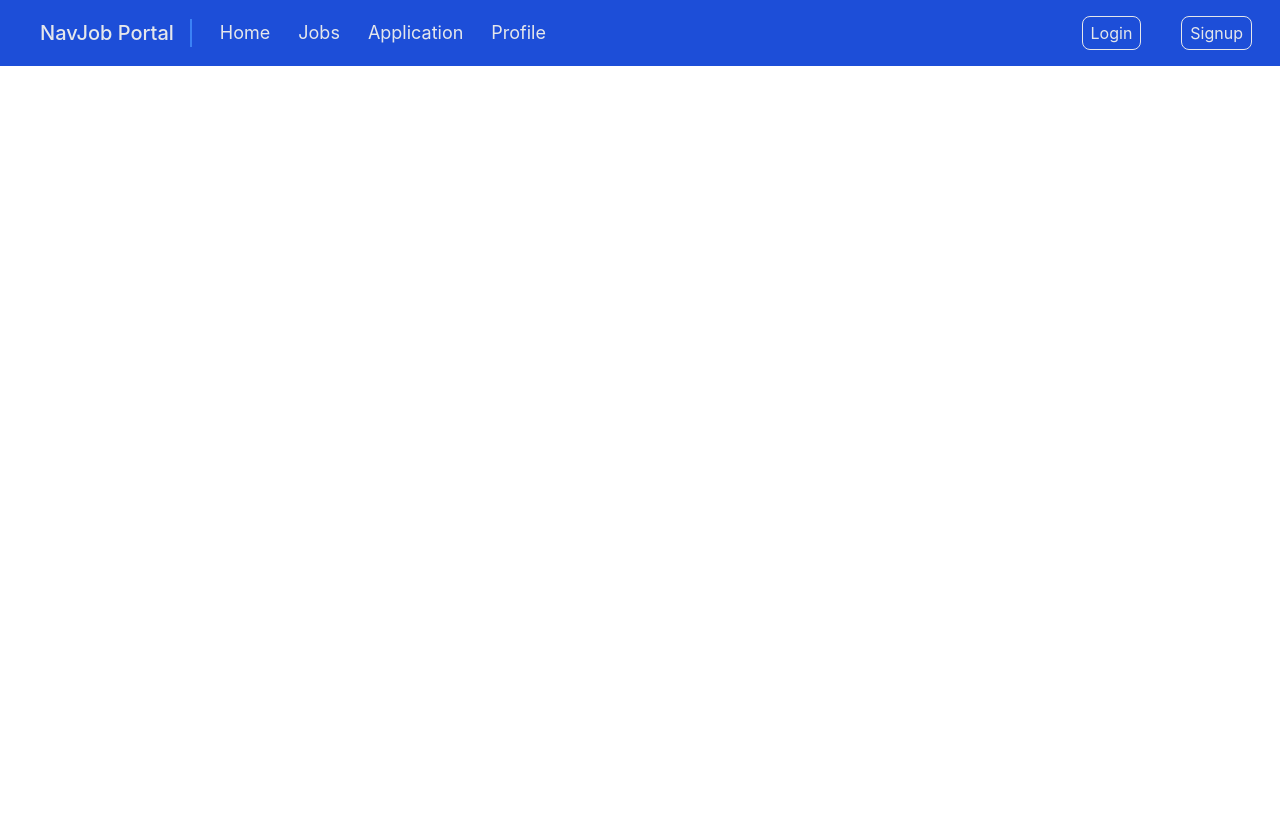
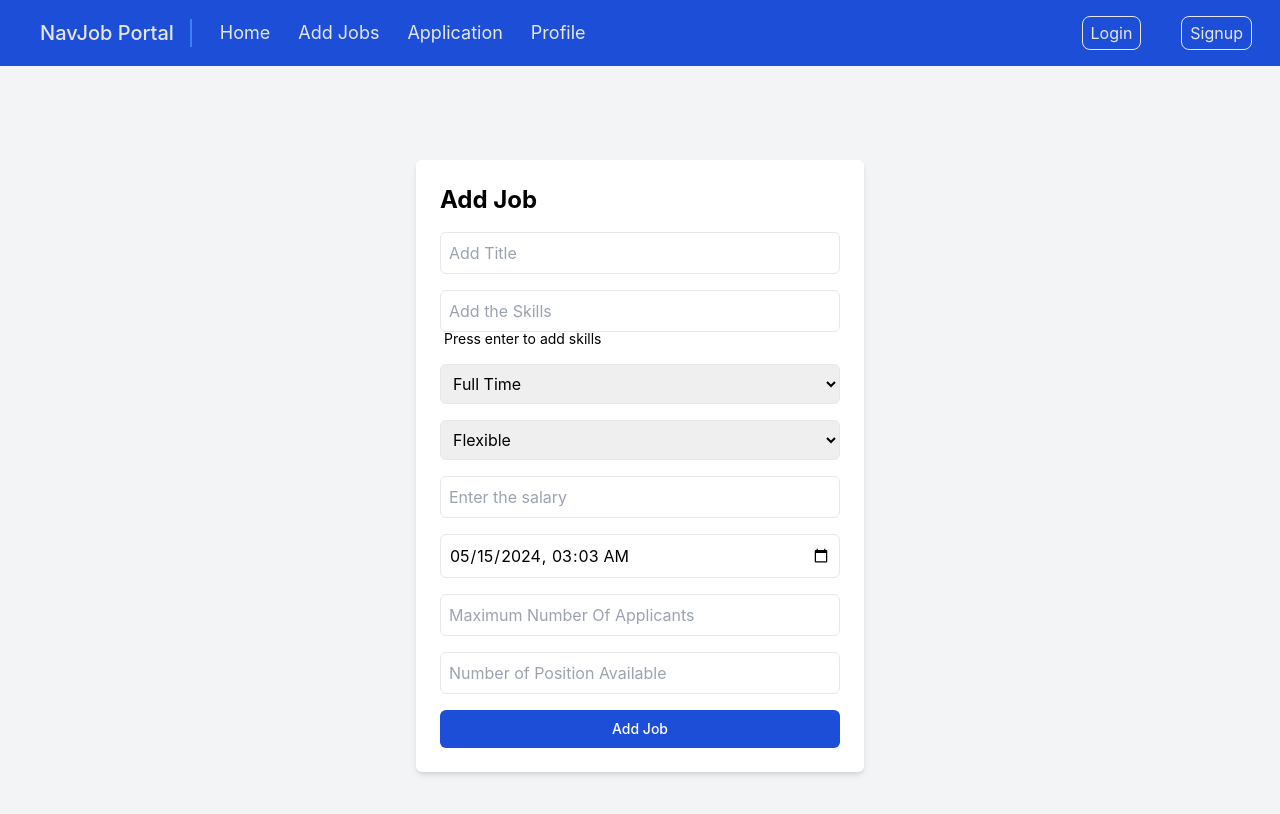
Before and after one commit to CogradDev/Navjobs_Frontend, a React (Create React App) app: page /addjobs in a window 1280 px wide. Shown: the top 814 px of the page. Built offline with nearby package versions, Linux system fonts and the light colour scheme.

Commit message:
Adding job is creating some essues

```diff
--- a/src/App.js
+++ b/src/App.js
@@ -9,6 +9,7 @@ import Navbar from './components/homepage/Navbar';
 import ToastAnim from './libs/ToastAnim';
 import Login from './components/loginsingup/Login';
 import Signup from './components/loginsingup/SignUp';
+import Addjobs from './components/recruiter/Addjob';
 
 function App() {
   return (
@@ -22,6 +23,7 @@ function App() {
           <Route exact path="/" element={<Home />}></Route>
           <Route exact path="/login" element={<Login/>}></Route>
           <Route exact path="/signup" element={<Signup/>}></Route>
+          <Route exact path="/addjobs" element={<Addjobs/>}></Route>
         </Routes>
 
       </Router>
--- a/src/components/homepage/Navbar.js
+++ b/src/components/homepage/Navbar.js
@@ -17,7 +17,7 @@ const Navbar = () => {
 
     let navLinks = [
         { name: "Home", link: "/" },
-        { name: "Jobs", link: "/jobs" },
+        { name: "Add Jobs", link: "/addjobs" },
         { name: "Application", link: "/application" },
         { name: "Profile", link: "/profile" }
     ];
--- /dev/null
+++ b/src/components/recruiter/Addjob.js
@@ -0,0 +1,171 @@
+import { useState } from "react";
+import apiList from '../../libs/apiLists';
+import { toast } from "react-toastify";
+
+const Addjobs = () => {
+
+    const [newSkill, setNewSkill] = useState("");
+
+    const [jobDetails, setJobDetails] = useState({
+        title: "",
+        maxApplicants: "",
+        maxPositions: "",
+        deadline: new Date(new Date().getTime() + 10 * 24 * 60 * 60 * 1000)
+            .toISOString()
+            .substr(0, 16),
+        skillsets: [],
+        jobType: "Full Time",
+        duration: "Flexible",
+        salary: ""
+    });
+
+    const handleInput = (key, value) => {
+        setJobDetails({
+            ...jobDetails,
+            [key]: value,
+        });
+        console.log("Key is :  ", key, "And value is :  ", value);
+    };
+
+    const handleSkillInputChange = (event) => {
+        setNewSkill(event.target.value);
+    };
+
+    const handleSkillInputKeyDown = (event) => {
+        if (event.key === "Enter") {
+            const trimmedSkill = newSkill.trim();
+            if (trimmedSkill !== "") {
+                setJobDetails({
+                    ...jobDetails,
+                    skillsets: [...jobDetails.skillsets, trimmedSkill],
+                });
+                setNewSkill(""); // Clear input after adding skill
+            }
+        }
+    }
+
+
+    const handleUpdate = async () => {
+        try {
+            const response = await fetch(apiList.jobs, {
+                method: 'POST',
+                headers: {
+                    'Authorization': `Bearer ${localStorage.getItem("token")}`
+                },
+                body: JSON.stringify(jobDetails)
+            });
+            console.log("This is stringify details \n", JSON.stringify(jobDetails));
+
+            const json = await response.json();
+            if (json.success) {
+                toast.success(json.message);
+            }
+            else {
+                toast.warn(json.message);
+            }
+
+        }
+        catch (err) {
+            toast.error("Some Error occured.");
+        }
+    };
+
+    return (
+        <>
+            <div className="flex items-center justify-center min-h-screen bg-gray-100">
+                <div className="w-full max-w-md p-6 bg-white rounded-md shadow-md">
+                    <h2 className="text-2xl font-bold mb-4">Add Job</h2>
+                    <div className="space-y-4">
+                        {/* <input
+                            type="text"
+                            placeholder="Title of the job"
+                            value={jobDetails.title}
+                            onChange={(event) => handleInput("title", event.target.value)}
+                            className="w-full p-2 border rounded-md outline-none"
+                        /> */}
+                        <input type="text" placeholder="Add Title" value={jobDetails.title} onChange={(event) => handleInput("title", event.target.value)} className="w-full p-2 border rounded-md outline-none" />
+                        <div className="relative">
+                            <input
+                                type="text"
+                                placeholder="Add the Skills"
+                                value={newSkill}
+                                onChange={handleSkillInputChange}
+                                onKeyDown={handleSkillInputKeyDown}
+                                className="w-full p-2 border rounded-md outline-none"
+                            />
+                            <div className='absolute inset-y-0 -bottom-14 pointer-events-none left-1 flex items-center text-sm'>Press enter to add skills</div>
+                        </div>
+                        <div className="flex space-x-3 flex-wrap">
+                            {
+                                jobDetails.skillsets.map((skill, idx) => {
+                                    return <div key={idx} className="border border-gray-500 px-2 rounded-l-full rounded-r-full m-1">
+                                        <div className="pointer-events-none">{skill}</div>
+                                    </div>
+                                })
+                            }
+                        </div>
+                        <select
+                            value={jobDetails.jobType}
+                            onChange={(event) => handleInput("jobType", event.target.value)}
+                            className="w-full p-2 border rounded-md outline-none"
+                        >
+                            <option value="Full Time">Full Time</option>
+                            <option value="Part Time">Part Time</option>
+                            <option value="Work From Home">Work From Home</option>
+                        </select>
+                        <select
+                            value={jobDetails.duration}
+                            onChange={(event) => handleInput("duration", event.target.value)}
+                            className="w-full p-2 border rounded-md outline-none"
+                        >
+                            <option value="Flexible">Flexible</option>
+                            <option value="1 Month">1 Month</option>
+                            <option value="2 Months">2 Months</option>
+                            <option value="3 Months">3 Months</option>
+                            <option value="4 Months">4 Months</option>
+                            <option value="5 Months">5 Months</option>
+                            <option value="6 Months">6 Months</option>
+                        </select>
+                        <input
+                            type="text"
+                            placeholder="Enter the salary"
+                            value={jobDetails.salary}
+                            onChange={(event) => handleInput("salary", event.target.value)}
+                            className="w-full p-2 border rounded-md outline-none"
+                        />
+                        <input
+                            id="deadline"
+                            type="datetime-local"
+                            placeholder="Application Deadline"
+                            value={jobDetails.deadline}
+                            onChange={(event) => handleInput("deadline", event.target.value)}
+                            className="w-full p-2 border rounded-md outline-none"
+                        />
+                        <input
+                            type="number"
+                            placeholder="Maximum Number Of Applicants"
+                            value={jobDetails.maxApplicants}
+                            onChange={(event) => handleInput("maxApplicants", event.target.value)}
+                            className="w-full p-2 border rounded-md outline-none"
+                        />
+                        <input
+                            type="number"
+                            placeholder="Number of Position Available"
+                            value={jobDetails.maxPositions}
+                            onChange={(event) => handleInput("maxPositions", event.target.value)}
+                            className="w-full p-2 border rounded-md outline-none"
+                        />
+                        <button
+                            className="group relative w-full flex justify-center items-center py-2 px-4 border border-transparent text-sm font-medium rounded-md text-white bg-blue-700 hover:bg-blue-800 focus:outline-none focus:ring-2 focus:ring-offset-2 focus:ring-indigo-500 space-x-2"
+                            onClick={() => handleUpdate()}
+                        >
+                            Add Job
+                        </button>
+                    </div>
+                </div>
+            </div>
+        </>
+    );
+};
+
+export default Addjobs;
```
